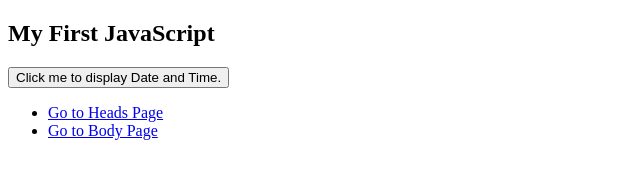
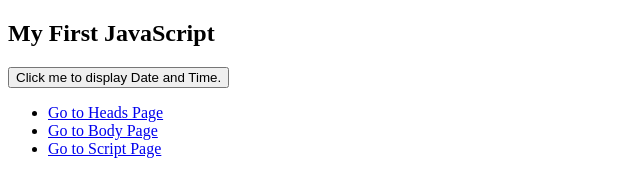
Before and after one commit to Saadia1305/class-task, a plain HTML site: page JavaScript.html in a window 1280 px wide. Shown: the whole page, without its empty margins (0-640 px from the left). Drawn offline with Linux system fonts and the light colour scheme.

Commit message:
Update JavaScript.html

```diff
--- a/JavaScript.html
+++ b/JavaScript.html
@@ -13,6 +13,7 @@ Click me to display Date and Time.</button>
   <ul>
     <li><a href="head.html">Go to Heads Page</a></li>
     <li><a href="body.html">Go to Body Page</a></li>
+    <li><a href="script.html">Go to Script Page</a></li>
 </ul>
 
 </body>
```
